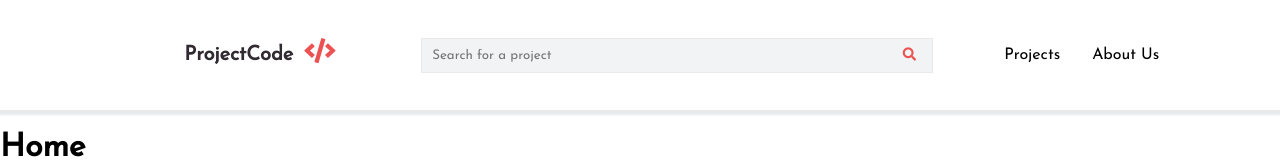
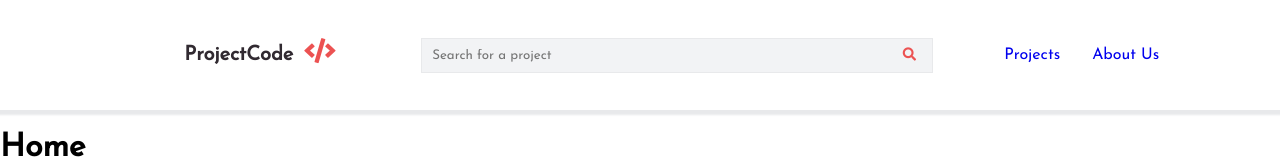
Before and after one commit to chingu-voyages/v8-geckos-team-15, a React (Create React App) app in the folder client/: page / in a window 1280 px wide. Shown: the top 160 px of the page. Built offline with nearby package versions, Linux system fonts and the light colour scheme; no server answers.

Commit message:
Enable navigation in the header

```diff
--- a/client/src/app/components/Header/Header.js
+++ b/client/src/app/components/Header/Header.js
@@ -2,6 +2,7 @@ import React from "react";
 import HamburgerMenu from "./MobileMenu/Hamburger";
 import SearchBar from "./SearchBar/SearchBar";
 import HeaderRight from "./HeaderRight/HeaderRight";
+import { Link } from "react-router-dom";
 
 import styles from "./header.module.css";
 
@@ -9,10 +10,10 @@ export const Header = () => (
   <div className={styles.header}>
     <HamburgerMenu />
 
-    <div className={styles.logo}>
+    <Link className={styles.logo} to="/">
       <h1 className={styles.logoTitle}>ProjectCode</h1>
       <i className="fas fa-code logo" />
-    </div>
+    </Link>
 
     <div className={styles.navContainer}>
       <SearchBar />
--- a/client/src/app/components/Header/HeaderRight/HeaderRight.js
+++ b/client/src/app/components/Header/HeaderRight/HeaderRight.js
@@ -1,12 +1,17 @@
 import React from "react";
+import { Link } from "react-router-dom";
 import classNames from "classnames";
 import styles from "./HeaderRight.module.css";
 
 const HeaderRight = ({ direction }) => (
   <div className={styles.container}>
     <ul className={classNames(styles.list, styles[direction])}>
-      <li>Projects</li>
-      <li>About Us</li>
+      <li>
+        <Link to="/projects">Projects</Link>
+      </li>
+      <li>
+        <Link to="/about-us">About Us</Link>
+      </li>
     </ul>
   </div>
 );
--- a/client/src/app/components/Header/HeaderRight/HeaderRight.module.css
+++ b/client/src/app/components/Header/HeaderRight/HeaderRight.module.css
@@ -20,6 +20,9 @@
   box-sizing: border-box;
   border: 1px solid transparent;
 }
+.list a {
+  text-decoration: none;
+}
 .list li:hover {
   background: #f2f3f5;
   border: 1px solid #e8e9eb;
--- a/client/src/app/components/Header/MobileMenu/Hamburger.module.css
+++ b/client/src/app/components/Header/MobileMenu/Hamburger.module.css
@@ -46,7 +46,7 @@
 /* Side menu styling */
 .sideMenu {
   position: absolute;
-  top: 90px;
+  top: 87px;
   left: 0;
   width: 300px;
   background: white;
@@ -57,10 +57,13 @@
 @media screen and (max-width: 800px) {
   .sideMenu {
     display: block;
+    min-height: 200px;
+    z-index: 1;
+    box-shadow: 3px 4px 6px 1px #00000040;
   }
 
   .sideMenu.hide {
-    left: -300px;
+    left: -305px;
   }
 
   .nav {
```
